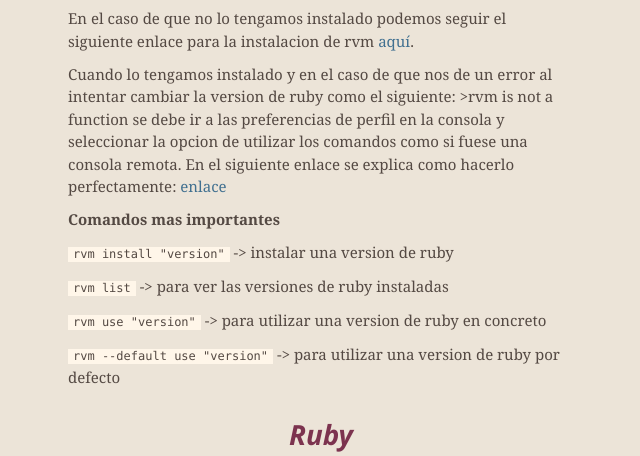
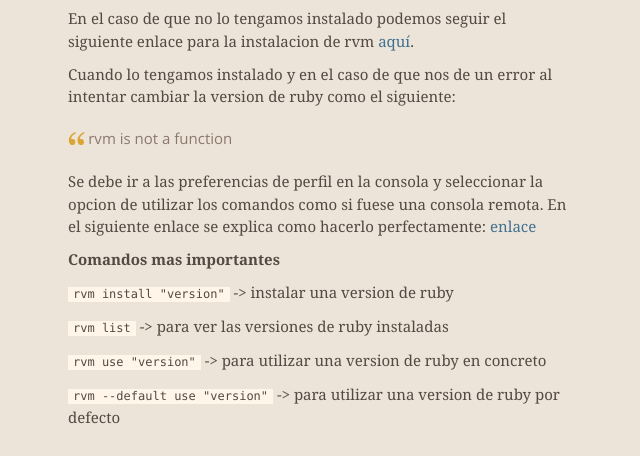
Before and after one commit to sokartema/sytw_tarea_inicial, a plain HTML site: page index.html in a window 1280 px wide. Shown: the part 855-1311 px from the top of the page, without its empty margins (319-959 px from the left). Drawn offline with nearby package versions, Linux system fonts and the light colour scheme.

```diff
--- a/index.html
+++ b/index.html
@@ -64,8 +64,13 @@
 
 <p>En el caso de que no lo tengamos instalado podemos seguir el siguiente enlace para la instalacion de rvm <a href="http://rvm.io/rvm/install">aquí</a>.</p>
 
-<p>Cuando lo tengamos instalado y en el caso de que nos de un error al intentar cambiar la version de ruby como el siguiente: &gt;rvm is not a function
-se debe ir a las preferencias de perfil en la consola y seleccionar la opcion de utilizar los comandos como si fuese una consola remota. En el siguiente enlace se explica como hacerlo perfectamente: <a href="https://rvm.io/integration/gnome-terminal">enlace</a></p>
+<p>Cuando lo tengamos instalado y en el caso de que nos de un error al intentar cambiar la version de ruby como el siguiente: </p>
+
+<blockquote>
+<p>rvm is not a function</p>
+</blockquote>
+
+<p>Se debe ir a las preferencias de perfil en la consola y seleccionar la opcion de utilizar los comandos como si fuese una consola remota. En el siguiente enlace se explica como hacerlo perfectamente: <a href="https://rvm.io/integration/gnome-terminal">enlace</a></p>
 
 <p><strong>Comandos mas importantes</strong></p>
 
```
Also changed, not shown: params.json (+1 -1 lines).
